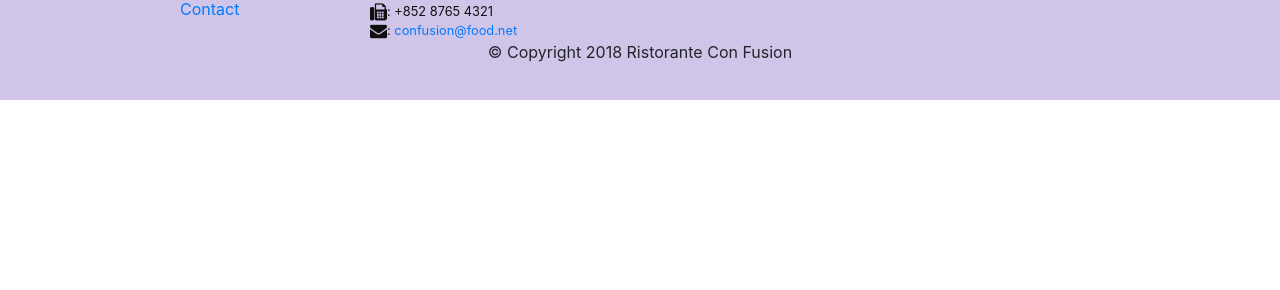
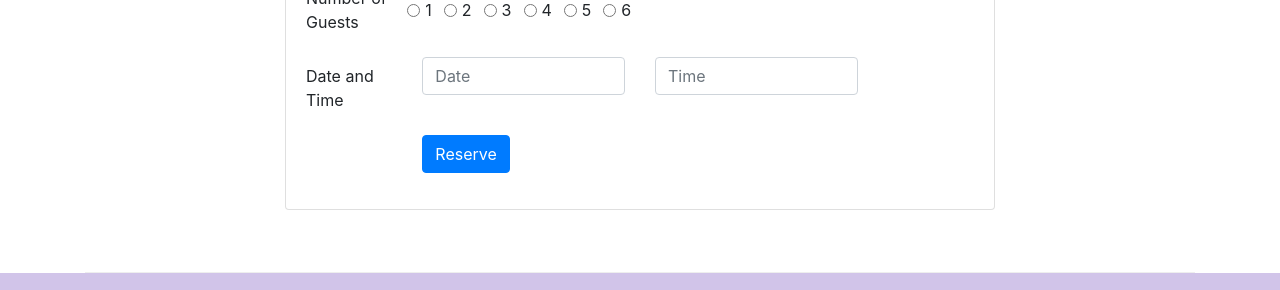
Before and after one commit to masucci/Bootstrap, a website: page index.html in a window 1280 px wide. Shown: the part 1661-1951 px from the top of the page. Before the commit the page ends 1761 px from the top, so only its background shows below. Drawn offline with nearby package versions, Linux system fonts and the light colour scheme.

Commit message:
assignment 2

```diff
--- a/index.html
+++ b/index.html
@@ -44,6 +44,9 @@
                 <div class="col-12 col-sm align-self-center">
                     <img src="img/logo.png" class="img-fluid" alt="">
                 </div>
+                <div class="col-12 col-sm align-self-center">
+                    <a class="btn btn-warning btn-sm btn-block" role="button" href="#reserve-form">Reserve Table</a>
+                </div>
             </div>
         </div>
     </header>
@@ -70,9 +73,14 @@
                 <h3>This Month's Promotions</h3>
             </div>
             <div class="col col-sm col-md">
-                <h2>Weekend Grand Buffet</h2>
-                <p class="d-none d-sm-block">Featuring mouthwatering combinations with a choice of five different salads, six enticing appetizers, six main entrees and five choicest desserts. Free flowing bubbly and soft drinks. All for just $19.99 per person </p>
-            </div>
+                <div class="media">
+                    <div class="media-body">
+                        <h2 class="mt-0">Weekend Grand Buffet <span class="badge badge-danger">NEW</span></h2>
+                        <p class="d-none d-sm-block">Featuring mouthwatering combinations with a choice of five different salads, six enticing appetizers, six main entrees and five choicest desserts. Free flowing bubbly and soft drinks. All for just $19.99 per person </p>
+                    </div>
+                    <img class="d-flex mr-3 img-thumbnail align-self-center" src="img/buffet.png" alt="buffet">
+                </div>
+               </div>
         </div>
 
         <div class="row row-content align-items-center">
@@ -89,6 +97,63 @@
                     </div>
                 </div>
             </div>
+        </div>
+
+        <div class="row row-content align-items-center" id="reserve-form">
+            <div class="col-12 col-sm-8 mx-auto">
+                <div class="card">
+                    <h3 class="card-header bg-warning text-white">Reserve a Table</h3>
+                    <div class="card-body">
+                        <form >
+                            <div class="form-group row">
+                                <label class="col-form-label col-md-2" for="guests">Number of Guests</label>
+                                <div class="form-check form-check-inline">
+                                    <input class="form-check-input" type="radio" name="inlineRadioOptions" id="inlineRadio1" value="option1">
+                                    <label class="form-check-label" for="inlineRadio1">1</label>
+                                </div>
+                                <div class="form-check form-check-inline">
+                                    <input type="radio" class="form-check-input" name="inlineRadioOptions" id="inlineRadio2" value="option2">
+                                    <label class="form-check-label" for="inlineRadio2">2</label>
+                                </div>
+                                <div class="form-check form-check-inline">
+                                    <input type="radio" class="form-check-input" name="inlineRadioOptions" id="inlineRadio3" value="option3">
+                                    <label class="form-check-label" for="inlineRadio3">3</label>
+                                </div>
+                                <div class="form-check form-check-inline">
+                                    <input type="radio" class="form-check-input" name="inlineRadioOptions" id="inlineRadio4" value="option4">
+                                    <label for="inlineRadio4" class="form-check-label">4</label>
+                                </div>
+                                <div class="form-check form-check-inline">
+                                    <input type="radio" class="form-check-input" name="inlineRadioOptions" id="inlineRadio5" value="option5">
+                                    <label for="inlineRadio5" class="form-check-label">5</label>
+                                </div>
+                                <div class="form-check form-check-inline">
+                                    <input type="radio" class="form-check-input" name="inlineRadioOptions" id="inlineRadio6" value="option6">
+                                    <label for="inlineRadio6" class="form-check-label">6</label>
+                                </div>
+                            </div>
+
+                            <div class="form-group row">
+                                <label class="col-form-label col-12 col-md-2" for="date">Date and Time</label>
+                                <div class="col-md-4">
+                                    <input class="form-control" type="text" name="date" id="date" placeholder="Date">
+                                </div>
+                                <div class="col-md-4">
+                                    <input class="form-control" type="text" name="time" id="time" placeholder="Time">
+                                </div>
+                            </div>
+
+                            <div class="form-group row">
+                                <div class="offset-2 col-md-4">
+                                    <button type="submit" class="btn btn-primary">Reserve</button>
+                                </div>
+                            </div>
+                        </form>
+                    </div>
+
+                </div>
+            </div>
+
         </div>
     </div>
 
```
